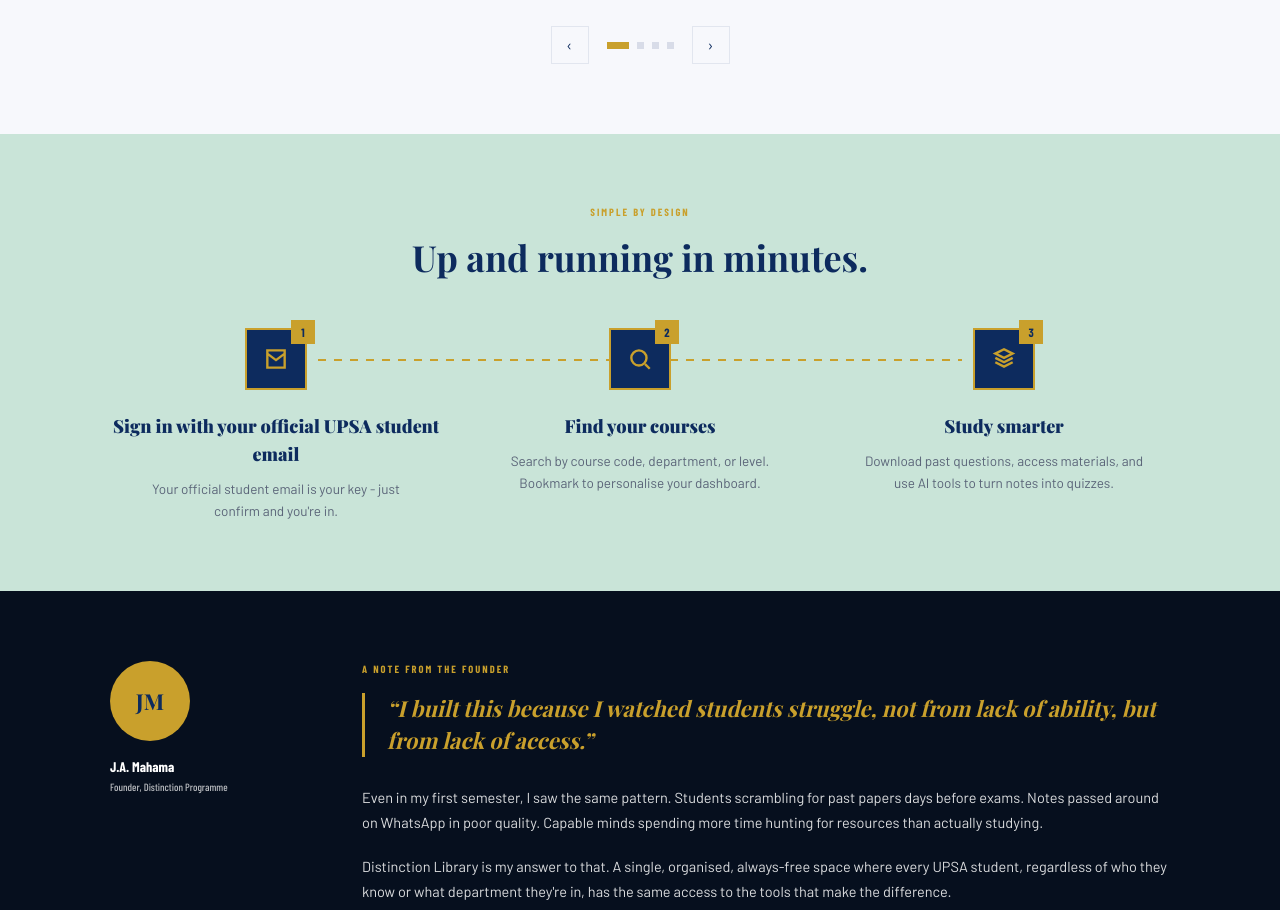
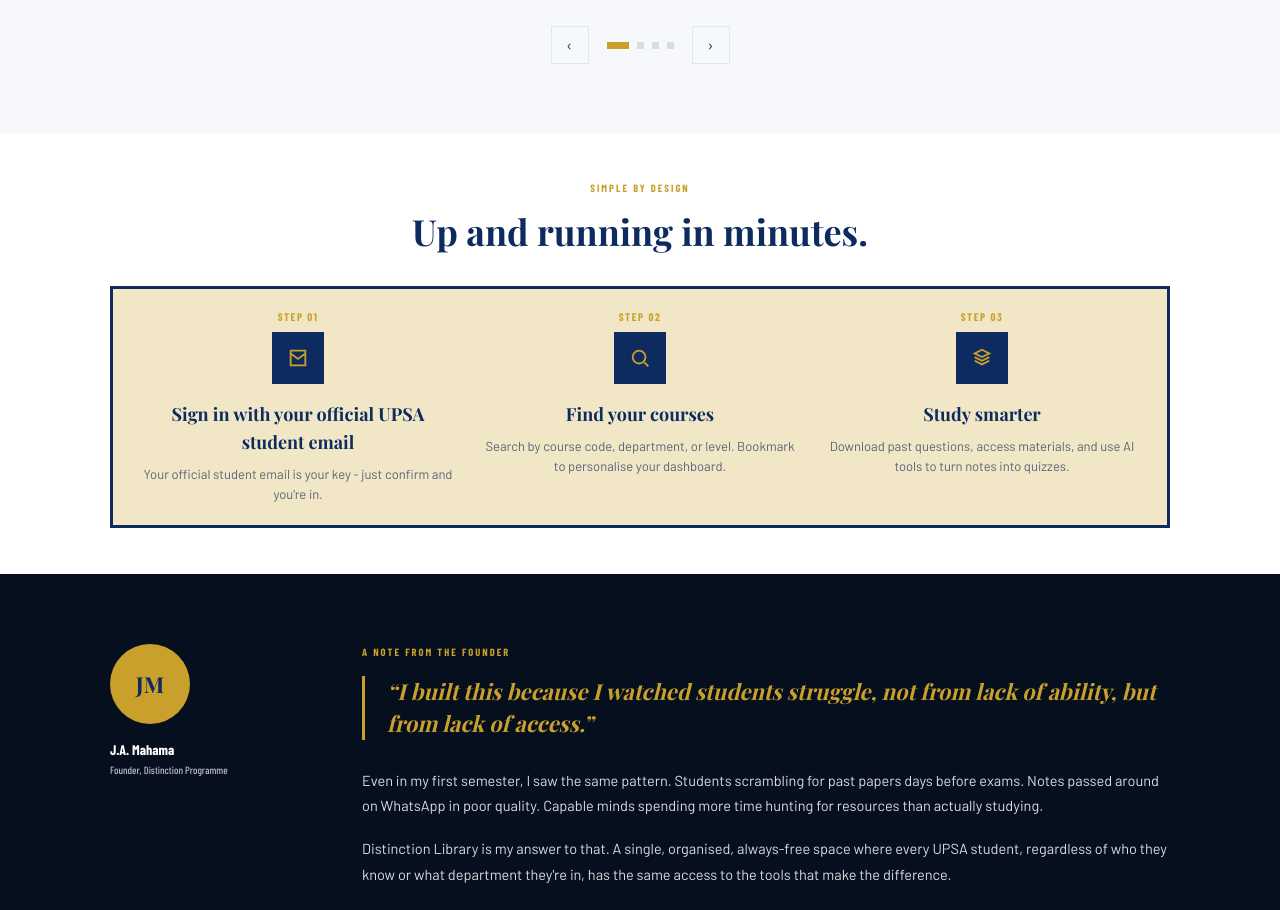
Before and after one commit to johnadamsmahama/distinction-library, a Next.js app: page / in a window 1280 px wide. Shown: the part 1620-2530 px from the top of the page. Built offline with nearby package versions, Linux system fonts and the light colour scheme; no server answers; the database is empty; a web font is replaced by a local one.

Commit message:
Refactor HowItWorks component layout and styles
Updated styles and structure for the HowItWorks component, including layout adjustments and element modifications.

```diff
--- a/components/HowItWorks.tsx
+++ b/components/HowItWorks.tsx
@@ -20,42 +20,35 @@ const STEPS = [
 
 export default function HowItWorks() {
   return (
-    <section id="how" className="py-[70px] px-7 bg-mint-light">
+    <section id="how" className="py-[46px] px-7 bg-white">
       <div className="max-w-content mx-auto">
-        <Reveal className="text-center max-w-[520px] mx-auto mb-11">
+        <Reveal className="text-center max-w-[520px] mx-auto mb-7">
           <div className="eyebrow">Simple By Design</div>
-          <h2 className="font-display font-bold text-[clamp(26px,4vw,36px)] text-navy mt-[10px]">
+          <h2 className="font-display font-bold text-[clamp(26px,4vw,36px)] text-navy mt-[8px]">
             Up and running in minutes.
           </h2>
         </Reveal>
 
         <Reveal>
-          <div className="relative grid grid-cols-1 md:grid-cols-3 gap-8">
-            <div
-              className="hidden md:block absolute top-[31px] left-[calc(16.66%+31px)] right-[calc(16.66%+31px)] h-0.5"
-              style={{
-                backgroundImage: 'linear-gradient(to right, #C9A02C 0, #C9A02C 8px, transparent 8px, transparent 16px)',
-                backgroundSize: '16px 2px',
-              }}
-            />
-            {STEPS.map((s, i) => (
-              <div key={s.title} className="relative text-center">
-                <div className="relative w-[62px] h-[62px] mx-auto mb-[22px]">
-                  <div className="w-[62px] h-[62px] bg-navy border-2 border-gold flex items-center justify-center relative z-[1]">
-                    <svg viewBox="0 0 24 24" className="w-[26px] h-[26px] stroke-gold fill-none" strokeWidth={2.2}>
+          <div className="border-[3px] border-navy py-5 px-[30px] bg-[#F1E7C6]">
+            <div className="grid grid-cols-1 md:grid-cols-3 gap-8">
+              {STEPS.map((s, i) => (
+                <div key={s.title} className="text-center">
+                  <div className="font-condensed font-extrabold text-[11px] tracking-[1.5px] text-gold mb-[6px]">
+                    STEP 0{i + 1}
+                  </div>
+                  <div className="w-[52px] h-[52px] mx-auto mb-4 bg-navy flex items-center justify-center">
+                    <svg viewBox="0 0 24 24" className="w-[22px] h-[22px] stroke-gold fill-none" strokeWidth={2}>
                       <path d={s.path} />
                     </svg>
                   </div>
-                  <div className="absolute -top-2 -right-2 w-6 h-6 bg-gold text-navy font-condensed font-black text-[12px] flex items-center justify-center z-[2]">
-                    {i + 1}
-                  </div>
+                  <h3 className="font-display font-bold text-lg text-navy mb-2">{s.title}</h3>
+                  <p className="font-body text-[13px] leading-[1.6] text-g600">
+                    {s.desc}
+                  </p>
                 </div>
-                <h3 className="font-display font-black text-lg text-navy mb-[10px]">{s.title}</h3>
-                <p className="font-body text-[13.5px] leading-[1.6] text-g600 max-w-[280px] mx-auto">
-                  {s.desc}
-                </p>
-              </div>
-            ))}
+              ))}
+            </div>
           </div>
         </Reveal>
       </div>
```
